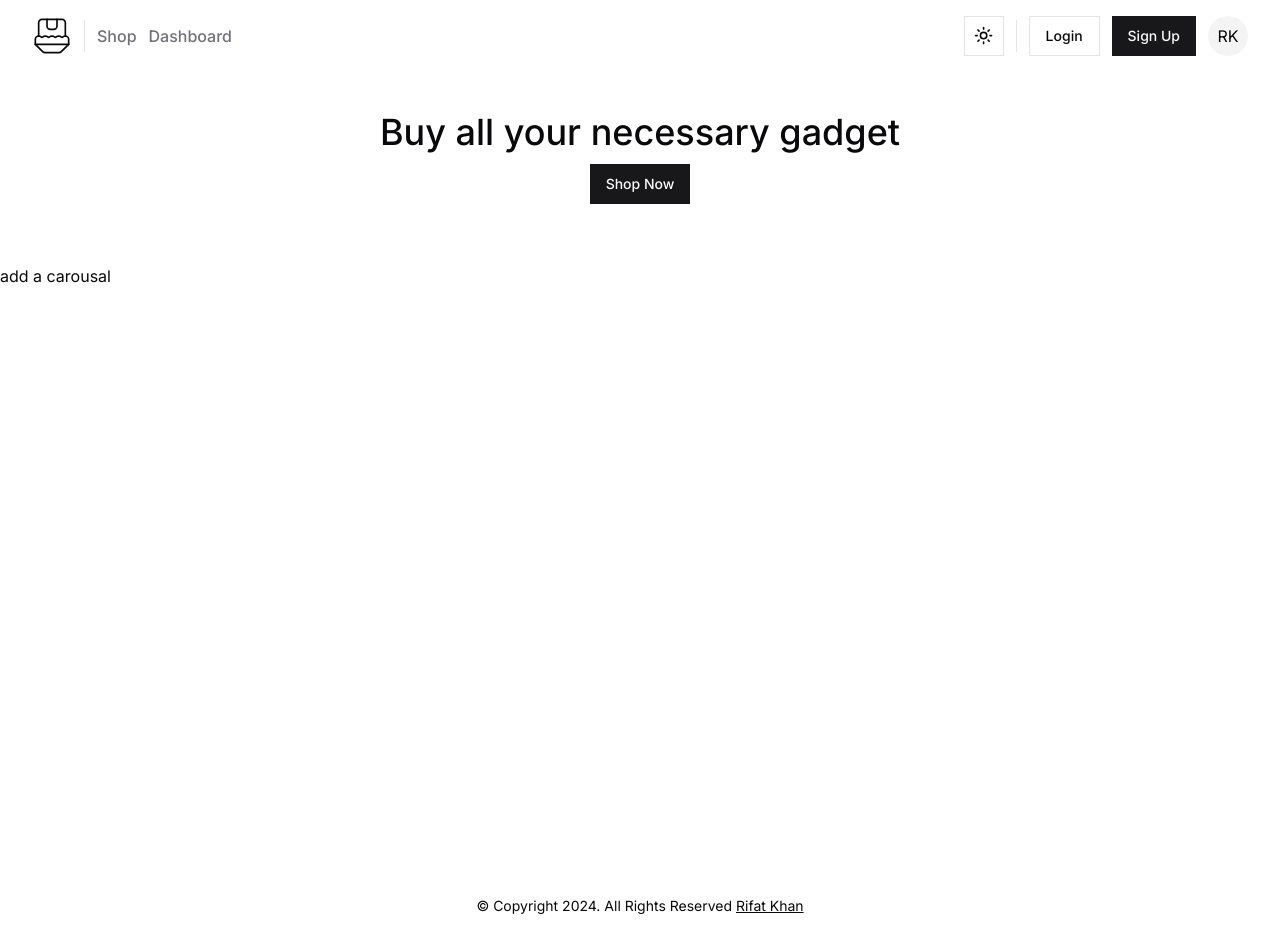
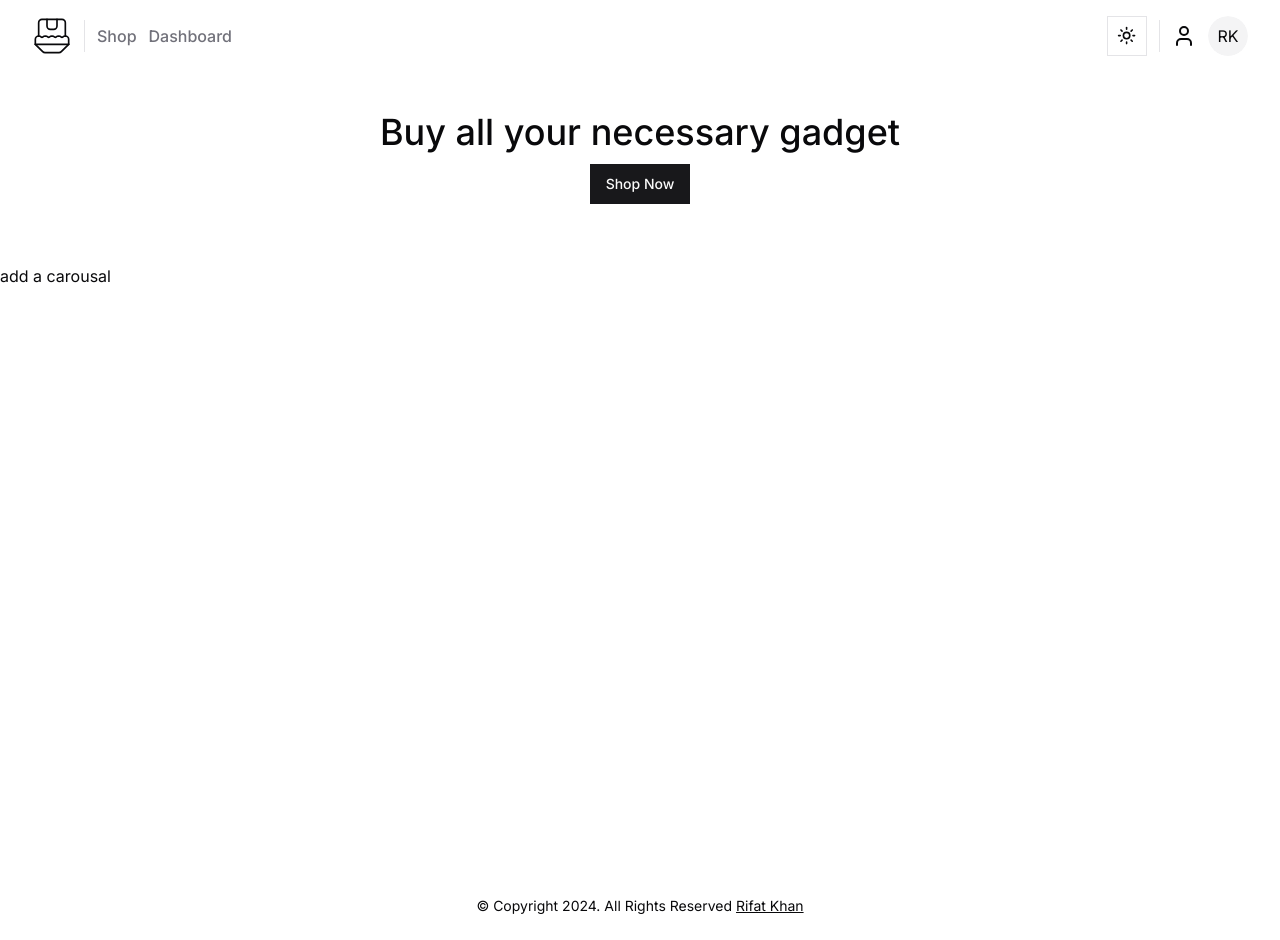
Before and after one commit to StepAsideLiL/front-mart, a Next.js app: page / in a window 1280 px wide. Built offline with nearby package versions, Linux system fonts and the light colour scheme; a web font is replaced by a local one.

Commit message:
change login and signup button to dropdown menu

```diff
--- a/components/templates/navbar.tsx
+++ b/components/templates/navbar.tsx
@@ -5,6 +5,7 @@ import { Separator } from "../ui/separator";
 import { Button } from "../ui/button";
 import AvatarMenu from "./avatar-menu";
 import Logo from "@/components/uis/logo";
+import SigninMenu from "./signin-menu";
 
 const Navbar = () => {
   return (
@@ -22,9 +23,7 @@ const Navbar = () => {
 
         <Separator orientation="vertical" />
 
-        <Button variant={"outline"}>Login</Button>
-
-        <Button>Sign Up</Button>
+        <SigninMenu />
 
         <AvatarMenu />
       </div>
--- /dev/null
+++ b/components/templates/signin-menu.tsx
@@ -0,0 +1,28 @@
+import {
+  DropdownMenu,
+  DropdownMenuContent,
+  DropdownMenuItem,
+  DropdownMenuTrigger,
+} from "@/components/ui/dropdown-menu";
+import { User } from "lucide-react";
+import Link from "next/link";
+
+const SigninMenu = () => {
+  return (
+    <DropdownMenu>
+      <DropdownMenuTrigger>
+        <User />
+      </DropdownMenuTrigger>
+      <DropdownMenuContent>
+        <DropdownMenuItem>
+          <Link href={""}>Sing In</Link>
+        </DropdownMenuItem>
+        <DropdownMenuItem>
+          <Link href={""}>Create an account</Link>
+        </DropdownMenuItem>
+      </DropdownMenuContent>
+    </DropdownMenu>
+  );
+};
+
+export default SigninMenu;
```
